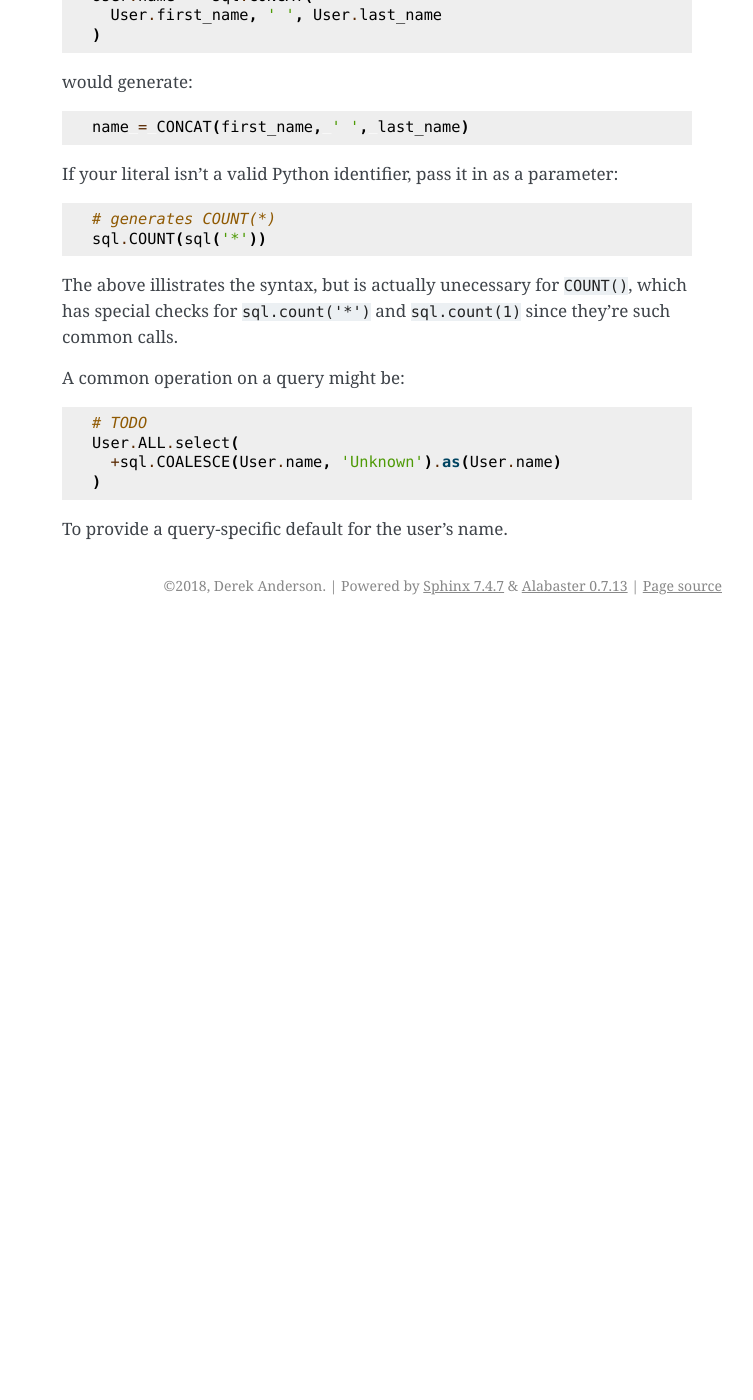
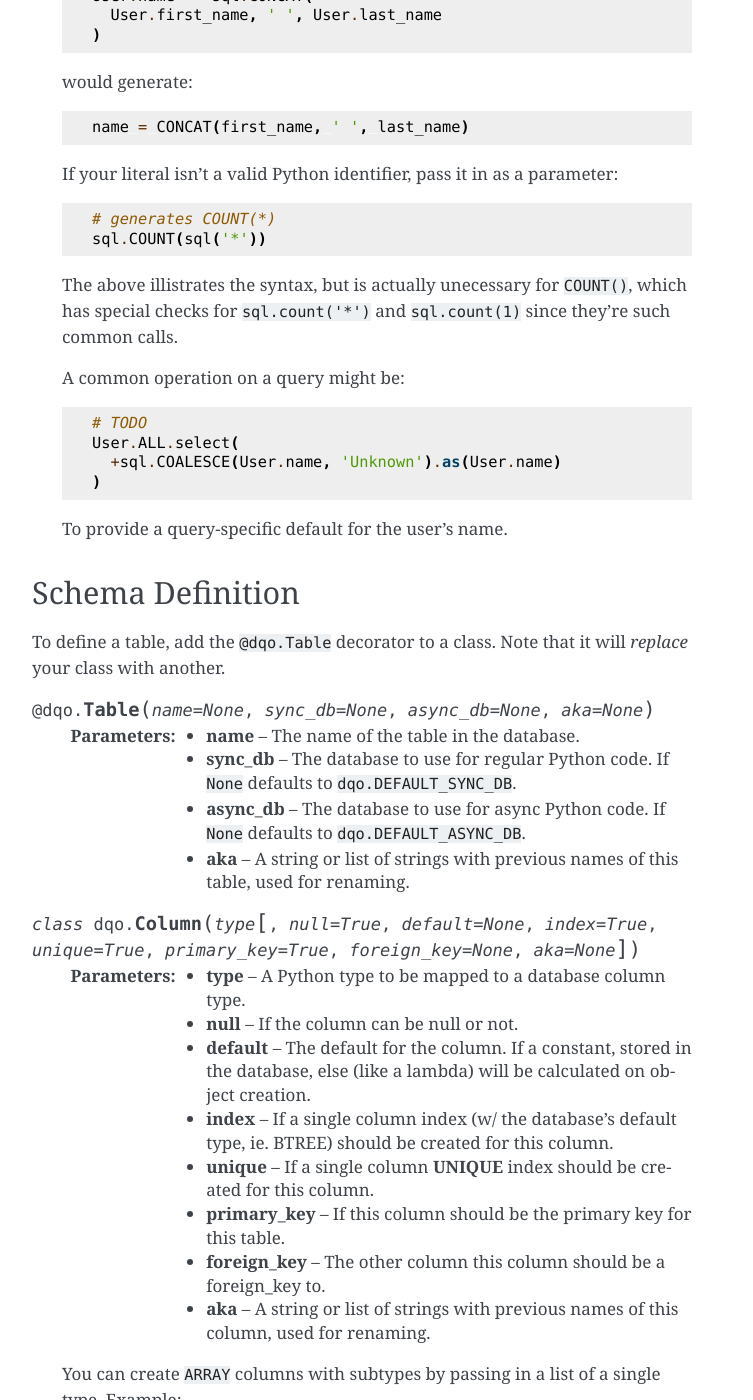
Before and after one commit to keredson/dqo, a Sphinx documentation site: the page built from docs/api.rst, in a window 1280 px wide and 1400 px high, scrolled down 7996 px. Shown: the whole window, without its empty margins (388-1141 px from the left). Built offline with Sphinx 7.4.7, drawn with Linux system fonts in a browser that asks for light colours; formulas are drawn with MathJax 3; before the commit the page ends 8621 px from its top, so only the background shows below that; some of the changed text lies outside the part shown.

Commit message:
documentation

```diff
--- a/docs/api.rst
+++ b/docs/api.rst
@@ -475,3 +475,54 @@ SQL Functions and Literals
     )
 
   To provide a query-specific default for the user's name.
+
+
+Schema Definition
+-----------------
+
+To define a table, add the ``@dqo.Table`` decorator to a class.  Note that it will *replace* your class with another.
+
+.. py:decorator:: Table(name=None, sync_db=None, async_db=None, aka=None)
+
+  :param name: The name of the table in the database.
+  :param sync_db: The database to use for regular Python code.  If ``None`` defaults to ``dqo.DEFAULT_SYNC_DB``.
+  :param async_db: The database to use for async Python code.  If ``None`` defaults to ``dqo.DEFAULT_ASYNC_DB``.
+  :param aka: A string or list of strings with previous names of this table, used for renaming.
+
+.. py:class:: Column(type, [null=True, default=None, index=True, unique=True, primary_key=True, foreign_key=None, aka=None])
+
+  :param type: A Python type to be mapped to a database column type.
+  :param null: If the column can be null or not.
+  :param default: The default for the column.  If a constant, stored in the database, else (like a lambda) will be calculated on object creation.
+  :param index: If a single column index (w/ the database's default type, ie. BTREE) should be created for this column.
+  :param unique: If a single column **UNIQUE** index should be created for this column.
+  :param primary_key: If this column should be the primary key for this table.
+  :param foreign_key: The other column this column should be a foreign_key to.
+  :param aka: A string or list of strings with previous names of this column, used for renaming.
+
+  You can create ``ARRAY`` columns with subtypes by passing in a list of a single type.  Example:
+
+  .. code-block:: python
+
+    @dqo.Table
+    class Product:
+      name = dqo.Column(str)
+      keywords = dqo.Column([str])
+
+
+.. py:class:: Index(*columns, unique=True, using=None)
+
+  :param columns: The columns the index should cover.
+  :param unique: If the index should be a unique index.
+  :param using: The index method to use, ie ``'btree'``, ``'hash'``, ``'gist'``, ``'gin'``, etc.
+
+.. py:class:: PrimaryKey(*columns)
+
+  :param columns: The columns the index should cover.
+
+.. py:class:: ForeignKey(from_columns, to_columns)
+
+  :param from_columns: A list of the columns on this table.
+  :param to_columns: A list of the columns on the other table.
+
+  The length of ``from_columns`` must match the length of ``to_columns``.
--- /dev/null
+++ b/docs/evolve.rst
@@ -0,0 +1,3 @@
+
+Schema Evolution
+================
--- a/docs/index.rst
+++ b/docs/index.rst
@@ -14,7 +14,11 @@ Data Query Objects
    :maxdepth: 2
    :caption: Contents:
 
+   quickstart
+   querying
    api
+   schema
+   evolve
 
 
 
--- /dev/null
+++ b/docs/querying.rst
@@ -0,0 +1,3 @@
+
+Querys
+======
--- /dev/null
+++ b/docs/quickstart.rst
@@ -0,0 +1,3 @@
+
+Getting Started
+===============
```
Also changed, not shown: docs/schema.rst (added, +60 -0 lines).
